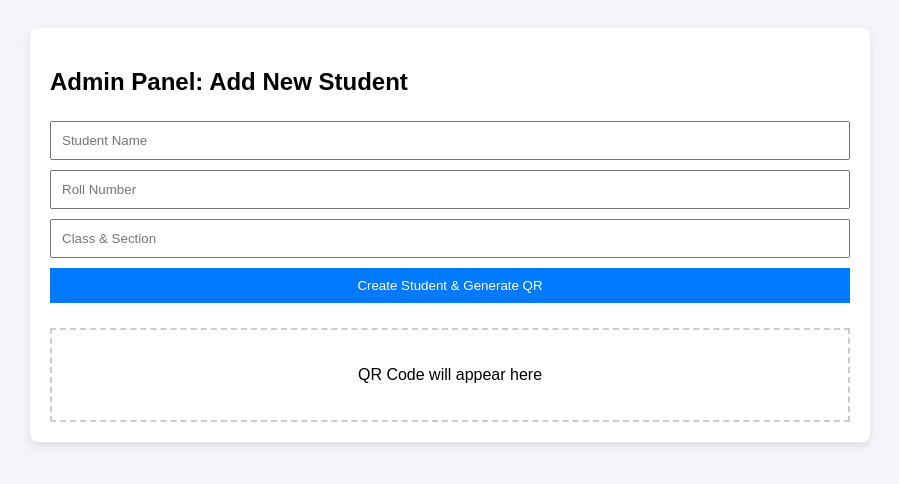
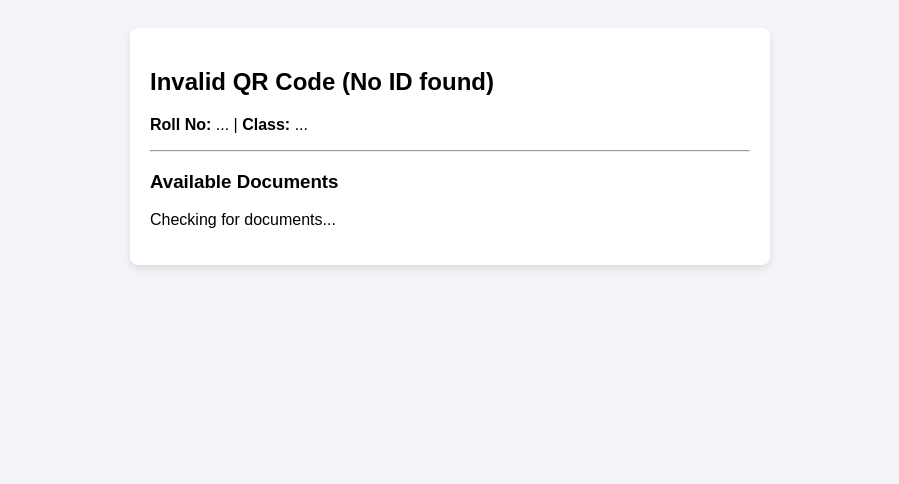
Before and after one commit to twinmactw-source/digi-school, a plain HTML site: page admin.html in a window 1280 px wide. Shown: the whole page, without its empty margins (190-1089 px from the left). Drawn offline with Linux system fonts and the light colour scheme.

Commit message:
Update admin.html

```diff
--- a/admin.html
+++ b/admin.html
@@ -3,39 +3,72 @@
 <head>
     <meta charset="UTF-8">
     <meta name="viewport" content="width=device-width, initial-scale=1.0">
-    <title>Admin Dashboard - QR PDF Manager</title>
-    <!-- Import QR Code Generator -->
-    <script src="https://cdnjs.cloudflare.com/ajax/libs/qrcodejs/1.0.0/qrcode.min.js"></script>
+    <title>Student Documents</title>
     <style>
         body { font-family: Arial, sans-serif; padding: 20px; background-color: #f4f4f9; }
-        .container { max-width: 800px; margin: 0 auto; background: white; padding: 20px; border-radius: 8px; box-shadow: 0 4px 8px rgba(0,0,0,0.1); }
-        input, button { padding: 10px; margin: 5px 0; width: 100%; box-sizing: border-box; }
-        button { background-color: #007bff; color: white; border: none; cursor: pointer; }
-        button:hover { background-color: #0056b3; }
-        #qr-code-box { margin-top: 20px; padding: 20px; border: 2px dashed #ccc; text-align: center; }
+        .container { max-width: 600px; margin: 0 auto; background: white; padding: 20px; border-radius: 8px; box-shadow: 0 4px 8px rgba(0,0,0,0.1); }
+        .doc-card { border: 1px solid #ddd; padding: 15px; margin-top: 10px; border-radius: 5px; background: #fff; }
+        .download-btn { background-color: #28a745; color: white; padding: 8px 12px; text-decoration: none; border-radius: 5px; display: inline-block; margin-top: 10px; }
     </style>
 </head>
 <body>
+    <div class="container">
+        <h2 id="student-name">Loading Student Info...</h2>
+        <p><strong>Roll No:</strong> <span id="student-roll">...</span> | <strong>Class:</strong> <span id="student-class">...</span></p>
 
-<div class="container">
-    <h2>Admin Panel: Add New Student</h2>
+        <hr>
+        <h3>Available Documents</h3>
+        <div id="document-list">
+            <p>Checking for documents...</p>
+        </div>
+    </div>
 
-    <!-- Student Registration Form -->
-    <input type="text" id="studentName" placeholder="Student Name">
-    <input type="text" id="rollNo" placeholder="Roll Number">
-    <input type="text" id="className" placeholder="Class & Section">
+    <!-- The Logic for the Scanner Page -->
+    <script type="module">
+        import { initializeApp } from "https://www.gstatic.com/firebasejs/10.13.0/firebase-app.js";
+        import { getFirestore, doc, getDoc } from "https://www.gstatic.com/firebasejs/10.13.0/firebase-firestore.js";
 
-    <button onclick="registerStudent()">Create Student & Generate QR</button>
+        // Your exact Firebase keys
+        const firebaseConfig = {
+          apiKey: "AIzaSyA0YrLjGNxq4AiaUgdkbPKB5K9I4vazn9w",
+          authDomain: "digi-school-bfcd0.firebaseapp.com",
+          projectId: "digi-school-bfcd0",
+          storageBucket: "digi-school-bfcd0.firebasestorage.app",
+          messagingSenderId: "555147927306",
+          appId: "1:555147927306:web:4586112c5d651ad52524f3"
+        };
 
-    <!-- Where the QR Code will appear -->
-    <div id="qr-code-box">
-        <p>QR Code will appear here</p>
-        <div id="qrcode"></div>
-    </div>
-</div>
+        const app = initializeApp(firebaseConfig);
+        const db = getFirestore(app);
 
-<!-- Import our custom logic file -->
-<script type="module" src="app.js"></script>
+        // 1. Get the Student ID from the web address (e.g., ?id=xyz123)
+        const urlParams = new URLSearchParams(window.location.search);
+        const studentId = urlParams.get('id');
 
+        async function loadStudent() {
+            if (!studentId) {
+                document.getElementById('student-name').innerText = "Invalid QR Code (No ID found)";
+                return;
+            }
+
+            // 2. Fetch the student's text data from Firebase
+            const studentRef = doc(db, "students", studentId);
+            const studentSnap = await getDoc(studentRef);
+
+            if (studentSnap.exists()) {
+                const data = studentSnap.data();
+                document.getElementById('student-name').innerText = data.name;
+                document.getElementById('student-roll').innerText = data.roll_no;
+                document.getElementById('student-class').innerText = data.class_section;
+
+                // For now, it just says no documents. We will build the upload next!
+                document.getElementById('document-list').innerHTML = "<p>No documents uploaded yet.</p>";
+            } else {
+                document.getElementById('student-name').innerText = "Student not found in database!";
+            }
+        }
+
+        loadStudent();
+    </script>
 </body>
 </html>
```
